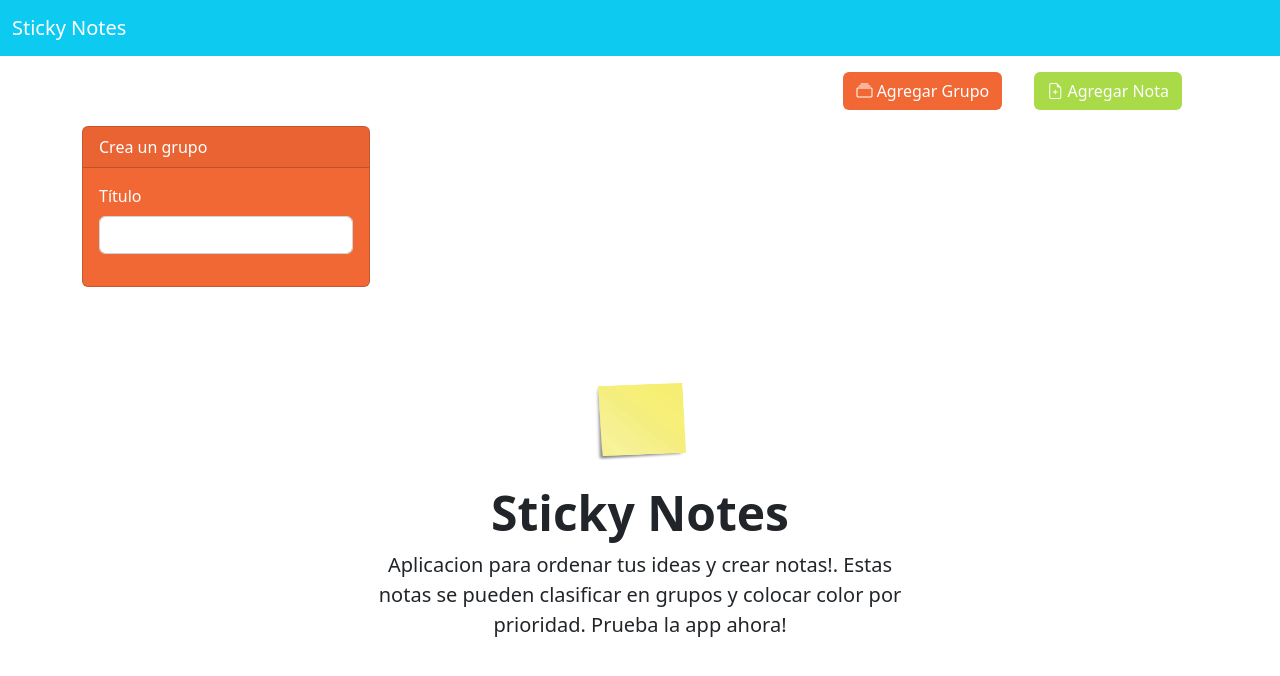
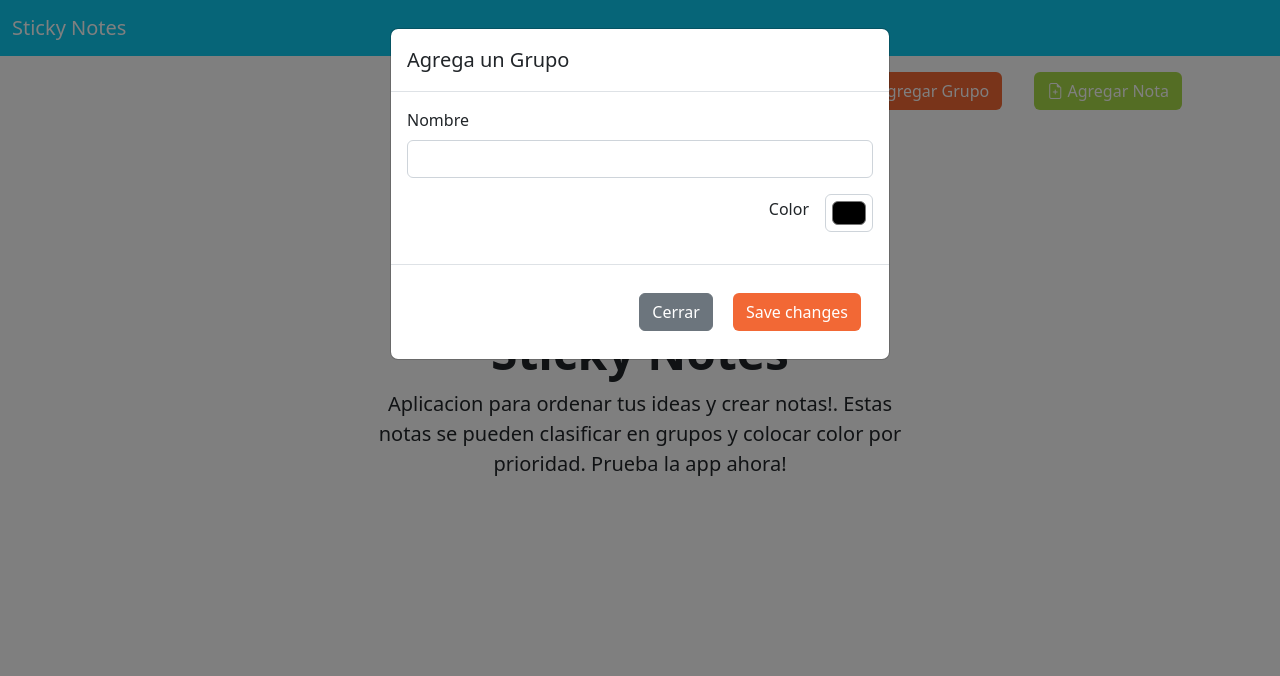
Before and after one commit to MarioTorresL/stiky-notes, an Angular app: page / in a window 1280 px wide. Both pictures are taken after a click on the button "Agregar Grupo". Shown: the top 676 px of the page. Built offline with nearby package versions, Linux system fonts and the light colour scheme.

Commit message:
create a modal to buttons notes and group

```diff
--- a/src/app/interfaces/group.interface.ts
+++ b/src/app/interfaces/group.interface.ts
@@ -2,6 +2,6 @@ import { Notes } from '../interfaces/notes.interface'
 
 export interface Group {
   title:string,
-  notes:Notes[],
-  color: string
+  notes?:Notes[],
+  color?: string
 }
--- a/src/app/pages/home/home.component.css
+++ b/src/app/pages/home/home.component.css
@@ -12,13 +12,3 @@
   display: flex;
   justify-content: flex-end;
 }
-
-.cardNote{
-  background-color: #a9da48;
-  color: white;
-}
-
-.cardGroup{
-  background-color: #f26835;
-  color: white;
-}
--- a/src/app/pages/home/home.component.html
+++ b/src/app/pages/home/home.component.html
@@ -1,54 +1,118 @@
 <div class="container">
   <!-- buttons section -->
   <div class="buttons-section">
-    <button class="btn btnGroup" (click)="addGroup()">
+    <button
+      class="btn btnGroup"
+      data-bs-toggle="modal"
+      data-bs-target="#addGroup"
+    >
       <i class="bi bi-collection"></i> Agregar Grupo
     </button>
-    <button class="btn btnNote" (click)="addNotes()">
+    <button
+      class="btn btnNote"
+      data-bs-target="#AddNotes"
+      data-bs-toggle="modal"
+    >
       <i class="bi bi-file-earmark-plus"></i> Agregar Nota
     </button>
   </div>
 
-  <!-- creation section -->
-  <div class="card cardNote mb-3" style="max-width: 18rem" *ngIf="note">
-    <div class="card-header">Crea una nota</div>
-    <div class="card-body">
+  <!-- Modals -->
+  <div class="modal fade" id="addGroup">
+    <div class="modal-dialog">
+      <div class="modal-content">
+        <div class="modal-header">
+          <h1 class="modal-title fs-5">Agrega un Grupo</h1>
+        </div>
+        <div class="modal-body">
           <div class="mb-3">
             <label for="exampleFormControlInput1" class="form-label"
-          >Título</label
+              >Nombre</label
             >
+            <input type="text" class="form-control" #nameGroup />
+          <div class="d-flex justify-content-end align-items-center mt-3">
+            <label class="form-label me-3">Color</label>
             <input
-          type="text"
-          class="form-control"
+              type="color"
+              class="form-control form-control-color"
+              title="Choose your color"
+              #colorGroup
             />
+          </div>
+          </div>
+        </div>
+        <div class="modal-footer">
+          <button
+            type="button"
+            class="btn btn-secondary"
+            data-bs-dismiss="modal"
+          >
+            Cerrar
+          </button>
+          <button
+            type="button"
+            class="btn btnGroup"
+            (click)="addGroup(nameGroup.value, colorGroup.value)"
+            data-bs-dismiss="modal"
+          >
+            Save changes
+          </button>
+        </div>
+      </div>
+    </div>
+  </div>
+
+  <div class="modal fade" id="AddNotes">
+    <div class="modal-dialog">
+      <div class="modal-content">
+        <div class="modal-header">
+          <h1 class="modal-title fs-5">Agrega una Nota</h1>
+        </div>
+        <div class="modal-body">
+          <div class="mb-3">
+            <label for="exampleFormControlInput1" class="form-label"
+              >Nombre Nota</label
+            >
+            <input type="text" class="form-control" #nameNote />
           </div>
           <div class="mb-3">
             <label for="exampleFormControlTextarea1" class="form-label"
               >Contenido</label
             >
-        <textarea
-          class="form-control"
-          id="exampleFormControlTextarea1"
-          rows="3"
-        ></textarea>
+            <textarea class="form-control" rows="3" #contentNote></textarea>
+          </div>
+          <div class="d-flex justify-content-end align-items-center">
+            <label class="form-label me-3">Color</label>
+            <input
+              type="color"
+              class="form-control form-control-color"
+              title="Choose your color"
+              #colorNote
+            />
+          </div>
+        </div>
+        <div class="modal-footer">
+          <button
+            type="button"
+            class="btn btn-secondary"
+            data-bs-dismiss="modal"
+          >
+            Close
+          </button>
+          <button
+            type="button"
+            class="btn btnNote"
+            (click)="(addNotes(nameNote.value, contentNote.value, colorNote.value))"
+            data-bs-dismiss="modal"
+          >
+            Save changes
+          </button>
+        </div>
       </div>
     </div>
   </div>
 
-  <div class="card cardGroup mb-3" style="max-width: 18rem" *ngIf="groupp">
-    <div class="card-header">Crea un grupo</div>
-    <div class="card-body">
-      <div class="mb-3">
-        <label for="exampleFormControlInput1" class="form-label"
-          >Título</label
-        >
-        <input
-          type="text"
-          class="form-control"
-        />
-      </div>
-    </div>
-  </div>
+  <!-- end modals -->
 
   <!-- welcom message -->
   <div class="px-4 py-5 my-5 text-center">
--- a/src/app/pages/home/home.component.ts
+++ b/src/app/pages/home/home.component.ts
@@ -1,4 +1,5 @@
 import { Component, OnInit } from '@angular/core';
+import {Group} from 'src/app/interfaces/group.interface';
 
 @Component({
   selector: 'app-home',
@@ -6,25 +7,19 @@ import { Component, OnInit } from '@angular/core';
   styleUrls: ['./home.component.css'],
 })
 export class HomeComponent implements OnInit {
-  public note: boolean = false;
-  public groupp: boolean = false;
+
+  public group:Group[] = []
 
   constructor() {}
 
   ngOnInit(): void {
-    this.note = false;
-    this.groupp = false;
   }
 
-  addGroup() {
-    this.note = false
-    this.groupp = true;
-    console.log('agregar grupo');
+  addGroup(name:string = '', color:string = '') {
+    console.log({ name, color });
   }
 
-  addNotes() {
-    this.note = true;
-    this.groupp = false;
-    console.log('agregar nota');
+  addNotes(name:string, content:string, color:string) {
+    console.log({name, content, color});
   }
 }
```
Lines whose indentation alone changed are shown as unchanged.
